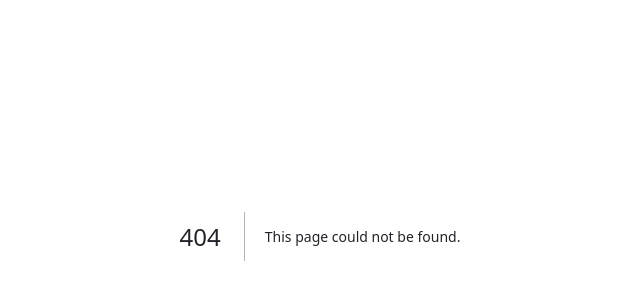
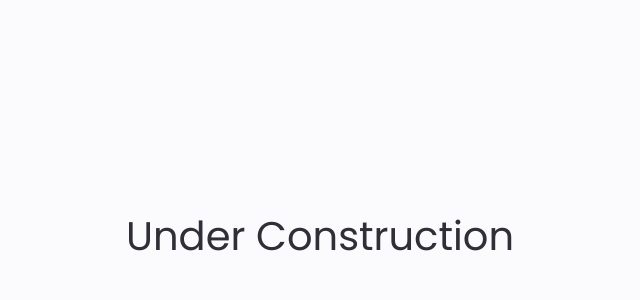
Before and after one commit to rheyhannh/whoishayyan.site, a Next.js app: page /components in a window 1280 px wide. Before the commit this address had no page. Shown: the part 164-464 px from the top of the page, without its empty margins (320-960 px from the left). Built offline with nearby package versions, Linux system fonts and the light colour scheme.

Commit message:
feat: Add components page

```diff
--- /dev/null
+++ b/src/app/components/layout.jsx
@@ -0,0 +1,10 @@
+export const metadata = {
+  title: 'Under Construction',
+  description: 'Components Showcase',
+  keywords: 'reyhan, naufal, hayyan, website, developer, frontend, backend, crypto, cryptocurrencies, blockchain, iot, computer, engineering',
+  author: 'Reyhan Naufal Hayyan',
+}
+
+export default function ComponentsLayout({ children }) {
+  return children
+}
--- /dev/null
+++ b/src/app/components/page.jsx
@@ -0,0 +1,18 @@
+export default function Components() {
+  return (
+    <div
+      style={{
+        width: '100vw',
+        height: '100vh',
+        display: 'flex',
+        justifyContent: 'center',
+        alignItems: 'center',
+        fontSize: '2.5rem',
+        textAlign: 'center',
+        overflow:'hidden'
+      }}
+    >
+      Under Construction
+    </div>
+  )
+}
```
